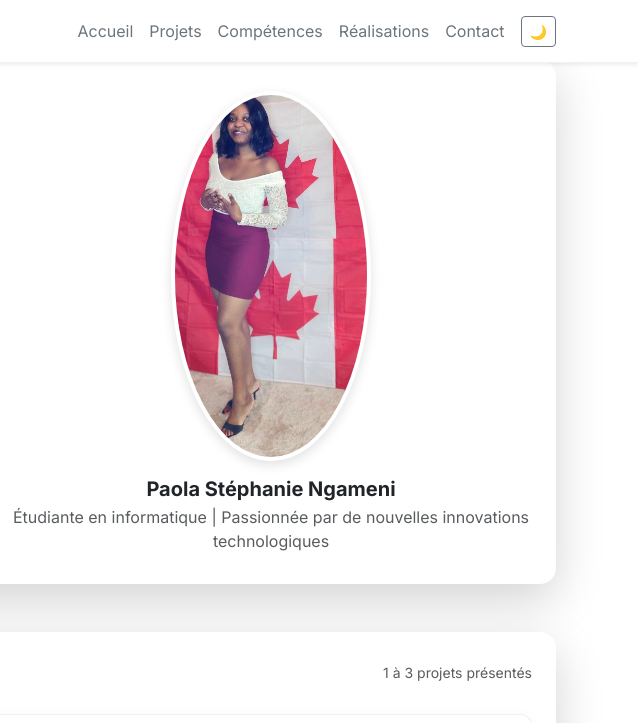
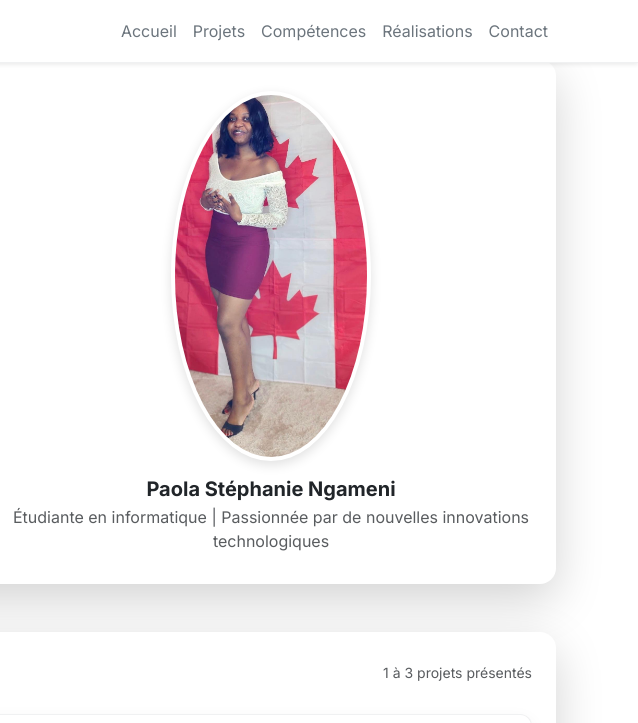
Before and after one commit to paola548/portfolio2025, a plain HTML site: page index.html in a window 1280 px wide. Shown: the top 723 px of the page, 642-1280 px from the left. Drawn offline with nearby package versions, Linux system fonts and the light colour scheme.

Commit message:
mise a jour de ce fichier

```diff
--- a/index.html
+++ b/index.html
@@ -18,7 +18,7 @@
   <div class="container">
     <!-- Logo cliquable -->
     <a class="navbar-brand d-flex align-items-center" href="#top" data-bs-toggle="modal" data-bs-target="#logoModal">
-      <img src="images/logo.jpg" alt="Logo" class="logo-img me-2 invert-on-dark" width="36" height="36">
+      <img src="images/logo.jpg" alt="Logo" class="logo-img me-2 " width="36" height="36">
       <span class="fw-bold">PN</span>
     </a>
 
@@ -34,9 +34,6 @@
         <li class="nav-item"><a class="nav-link" href="#competences">Compétences</a></li>
         <li class="nav-item"><a class="nav-link" href="#realisations">Réalisations</a></li>
         <li class="nav-item"><a class="nav-link" href="#contact">Contact</a></li>
-        <li class="nav-item d-flex align-items-center ms-2">
-          <button id="themeToggle" class="btn btn-sm btn-outline-secondary" aria-label="Basculer thème">
-            <span id="themeIcon">🌙</span>
           </button>
         </li>
       </ul>
```
